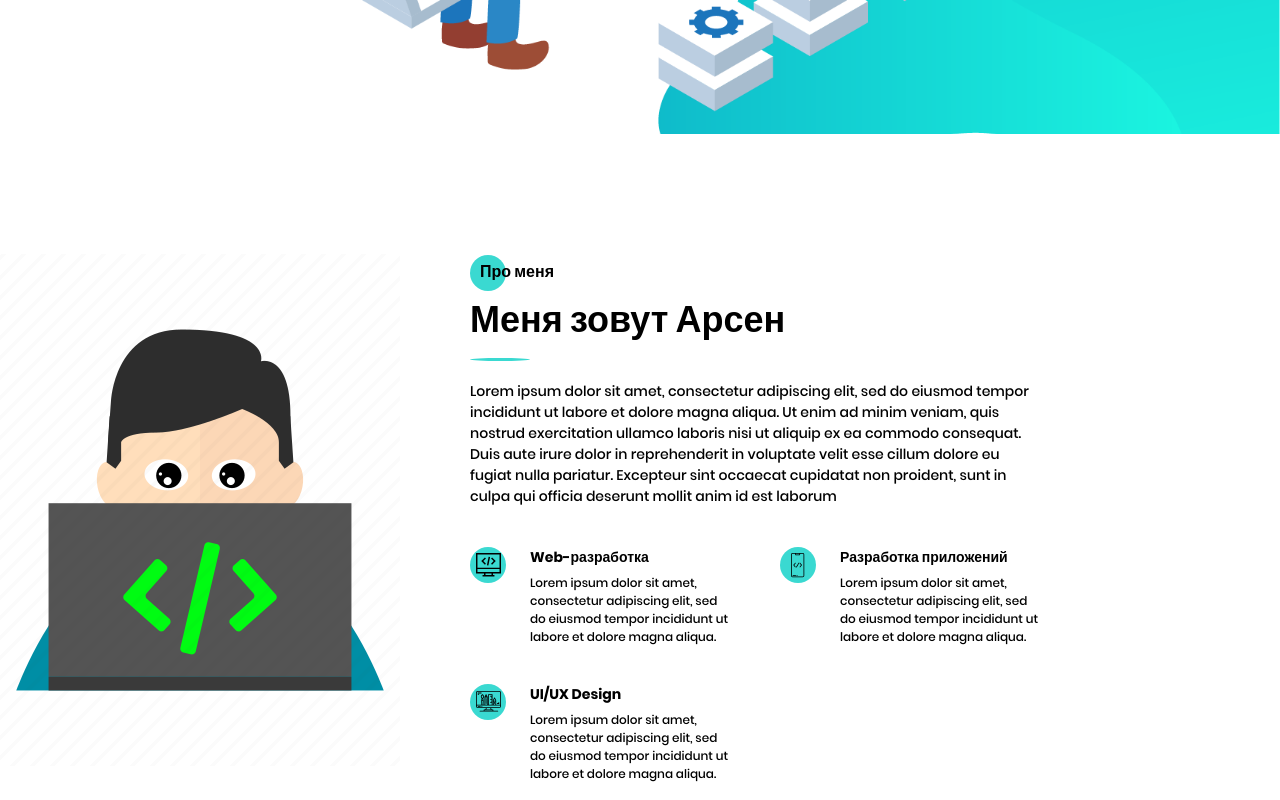
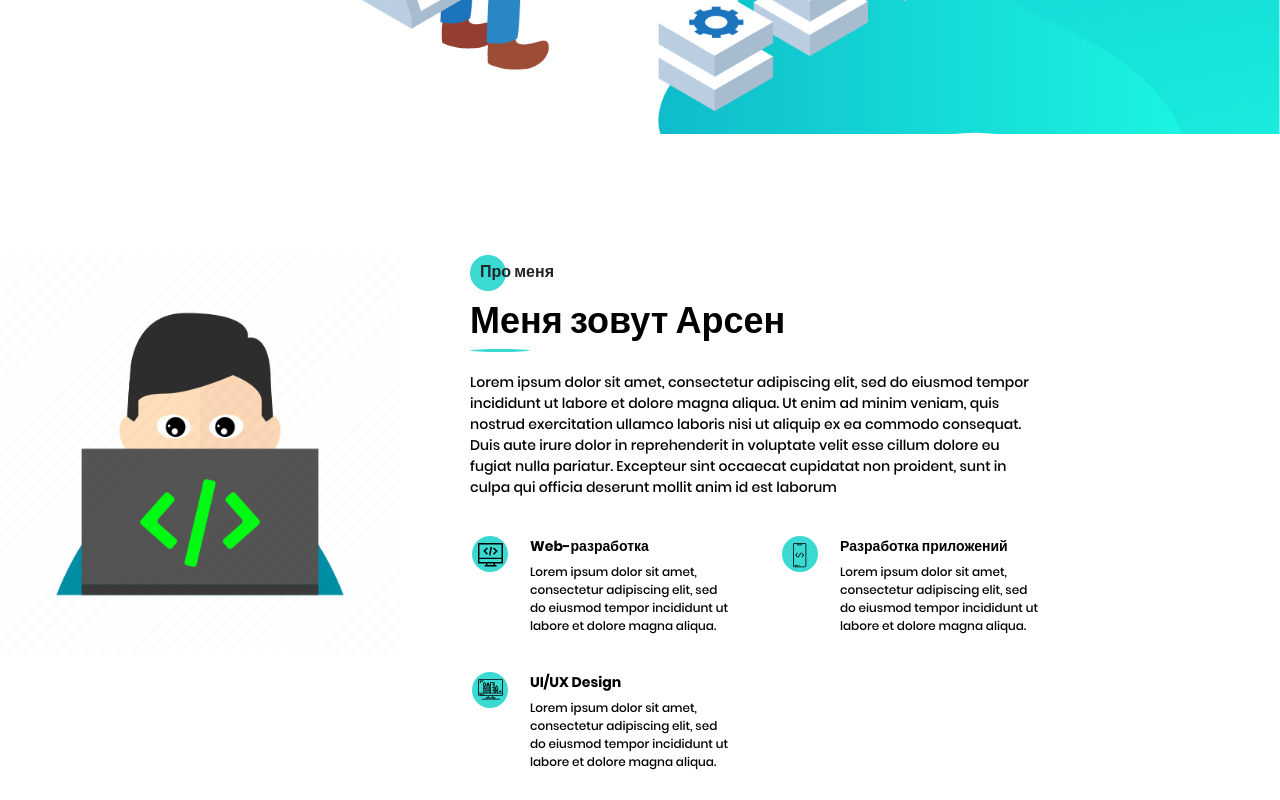
Before and after one commit to ArsenGitHub/portfolio, a website: page src/index.html in a window 1280 px wide. Shown: the part 666-1466 px from the top of the page. After the commit the page ends 1437 px from the top, so only its background shows below. Drawn offline with nearby package versions, Linux system fonts and the light colour scheme; files that its build step writes are made by us from their sources.

Commit message:
code optimization, perfect pixel

```diff
--- a/src/index.html
+++ b/src/index.html
@@ -50,7 +50,7 @@
 
     <section class="introduction">
         <div class="container">
-            <div class="introduction__subtitle subtitle">Меня зовут Арсен</div>
+            <h2 class="introduction__subtitle subtitle">Меня зовут Арсен</h2>
             <h1 class="introduction__title title">Я web-разработчик из города Пермь</h1>
             <div class="introduction__wrapper">
                 <a href="#" class="introduction__link">Портфолио</a>
@@ -66,12 +66,12 @@
                     <img src="images/developer.png" alt="developer" class="about__img">
                 </div>
                 <div class="about__self">
-                    <div class="about__subtitle subtitle">Про меня</div>
+                    <h3 class="about__subtitle subtitle">Про меня</h3>
                     <h2 class="about__title title title--medium">Меня зовут Арсен</h2>
-                    <div class="about__line line"></div>
-                    <div class="about__text">
+                    <div class="line"></div>
+                    <p class="about__text">
                         Lorem ipsum dolor sit amet, consectetur adipiscing elit, sed do eiusmod tempor incididunt ut labore et dolore magna aliqua. Ut enim ad minim veniam, quis nostrud exercitation ullamco laboris nisi ut aliquip ex ea commodo consequat. Duis aute irure dolor in reprehenderit in voluptate velit esse cillum dolore eu fugiat nulla pariatur. Excepteur sint occaecat cupidatat non proident, sunt in culpa qui officia deserunt mollit anim id est laborum
-                    </div>
+                    </p>
                 </div>
                 <div class="about__skills">
                     <div class="about__item">
@@ -79,10 +79,10 @@
                             <img src="icons/about/web_development.svg" alt="web" class="about__icon">
                         </div>
                         <div class="about__text-box">
-                            <div class="title title--small">Web-разработка</div>
-                            <div class="about__descr descr">
+                            <h4 class="title title--small">Web-разработка</h4>
+                            <p class="about__descr descr">
                                 Lorem ipsum dolor sit amet, consectetur adipiscing elit, sed do eiusmod tempor incididunt ut labore et dolore magna aliqua.
-                            </div>
+                            </p>
                         </div>
                     </div>
                     <div class="about__item">
@@ -90,10 +90,10 @@
                             <img src="icons/about/mobile_dev.svg" alt="mobile" class="about__icon">
                         </div>
                         <div class="about__text-box">
-                            <div class="title title--small">Разработка приложений</div>
-                            <div class="about__descr descr">
+                            <h4 class="title title--small">Разработка приложений</h4>
+                            <p class="about__descr descr">
                                 Lorem ipsum dolor sit amet, consectetur adipiscing elit, sed do eiusmod tempor incididunt ut labore et dolore magna aliqua.
-                            </div>
+                            </p>
                         </div>
                     </div>
                     <div class="about__item">
@@ -101,13 +101,12 @@
                             <img src="icons/about/uiux_design.svg" alt="design" class="about__icon">
                         </div>
                         <div class="about__text-box">
-                            <div class="title title--small">UI/UX Design</div>
-                            <div class="about__descr descr">
+                            <h4 class="title title--small">UI/UX Design</h4>
+                            <p class="about__descr descr">
                                 Lorem ipsum dolor sit amet, consectetur adipiscing elit, sed do eiusmod tempor incididunt ut labore et dolore magna aliqua.
-                            </div>
+                            </p>
                         </div>
                     </div>
-
                 </div>
             </div>
         </div>
--- a/src/sass/base/_mixins.scss
+++ b/src/sass/base/_mixins.scss
@@ -1,9 +1,7 @@
-@mixin before_circle_text {
+@mixin before_circle {
     &:before {
         content: '';
         position: absolute;
-        top: -5px;
-        left: 0;
         width: 36px;
         height: 36px;
         border-radius: 100%;
--- a/src/sass/blocks/_about.scss
+++ b/src/sass/blocks/_about.scss
@@ -1,33 +1,32 @@
 .about {
-    min-height: 635px;
+    min-height: 637px;
     padding-top: 120px;
     &__wrapper {
-        min-height: 515px;
+        min-height: 517px;
         display: grid;
-        grid-template-rows: repeat(2, 1fr);
+        grid-template-rows: minmax(245px, auto) minmax(235px, auto);
         grid-template-columns: 400px 570px;
-        grid-auto-rows: 1fr;
+        grid-auto-rows: minmax(245px, auto);
         column-gap: 70px;
-        row-gap: 40px;
+        row-gap: 37px;
 
     }
     &__photo-box {
         grid-row: 1/-1;
     }
     &__img {
-        height: 512px;
         max-width: 100%;
         object-fit: cover;
     }
     &__subtitle {
         margin-top: 6px;
-        @include before_circle_text;
+        &:before {
+            top: -5px;
+            left: 0;
+        }
     }
     &__title {
-        margin-top: 6px;
-    }
-    &__line {
-        margin-top: 4px;
+        margin-top: 9px;
     }
     &__text {
         margin-top: 20px;
@@ -41,24 +40,31 @@
         grid-template-rows: 1fr;
         grid-template-columns: repeat(2, 1fr);
         column-gap: 50px;
-        row-gap: 20px;
+        row-gap: 37px;
         grid-auto-rows: 1fr;
     }
     &__item {
-        display: flex;
-        justify-content: space-between;
+        display: grid;
+        grid-template-rows: minmax(99px, auto);
+        grid-template-columns: 40px 200px;
+        column-gap: 20px;
+        grid-auto-rows: minmax(99px, auto);
     }
     &__circle {
-        height: 36px;
-        width: 36px;
-        border-radius: 100%;
-        background: $main_color;
-        display: flex;
-        align-items: center;
-        justify-content: center;
+        position: relative;
+        @include before_circle;
+        &:before {
+            top: 0;
+            left: 50%;
+            transform: translateX(-50%);
+        }
     }
-    &__text-box {
-        width: 200px;
+    &__icon {
+        display: block;
+        margin: 0 auto;
+        margin-top: 7px;
+        max-width: 100%;
+        object-fit: cover;
     }
     &__descr {
         margin-top: 6px;
--- a/src/sass/blocks/_descr.scss
+++ /dev/null
@@ -1,6 +0,0 @@
-.descr {
-    font-weight: 500;
-    font-size: 12px;
-    line-height: 18px;
-    color: #000000;
-}
--- a/src/sass/blocks/_introduction.scss
+++ b/src/sass/blocks/_introduction.scss
@@ -3,7 +3,11 @@
     min-height: 100vh;
     background: url('../images/main_bg.png') 70% 55%/cover no-repeat;
     &__subtitle {
-        @include before_circle_text;
+        margin: 0;
+        &:before {
+            top: -5px;
+            left: 0;
+        }
     }
     &__title {
         margin: 0;
--- a/src/sass/blocks/_line.scss
+++ /dev/null
@@ -1,6 +0,0 @@
-.line {
-    width: 60px;
-    height: 3px;
-    border-radius: 100%;
-    background: $main_color;
-}
--- a/src/sass/blocks/_subtitle.scss
+++ b/src/sass/blocks/_subtitle.scss
@@ -4,4 +4,5 @@
     font-weight: 700;
     font-size: 16px;
     line-height: 24px;
+    @include before_circle;
 }
--- a/src/sass/blocks/_title.scss
+++ b/src/sass/blocks/_title.scss
@@ -5,6 +5,7 @@
     color: #000000;
     &--medium {
         font-size: 36px;
+        line-height: 56px;
     }
     &--small {
         font-size: 14px;
--- a/src/sass/style.scss
+++ b/src/sass/style.scss
@@ -2,11 +2,14 @@
 @import 'libs/fonts';
 
 
-body {
-    font-weight: 500;
-    font-size: 12px;
-    line-height: 18px;
-    color: #000000;
+@import 'base/variables';
+@import 'base/mixins';
+@import 'base/animations';
+@import 'base/media';
+
+
+h1, h2, h3, h4,  h5, h6, p {
+    margin: 0;
 }
 
 a {
@@ -29,11 +32,19 @@ li {
     margin: 0 auto;
 }
 
+.line {
+    width: 60px;
+    height: 3px;
+    border-radius: 100%;
+    background: $main_color;
+}
 
-@import 'base/variables';
-@import 'base/mixins';
-@import 'base/animations';
-@import 'base/media';
+.descr {
+    font-weight: 500;
+    font-size: 12px;
+    line-height: 18px;
+    color: #000000;
+}
 
 
 @import 'blocks/aside';
@@ -46,5 +57,3 @@ li {
 @import 'blocks/burger';
 @import 'blocks/main';
 @import 'blocks/about';
-@import 'blocks/line';
-@import 'blocks/descr';
```
Also changed, not shown: dist/css/style.min.css, dist/index.html.
